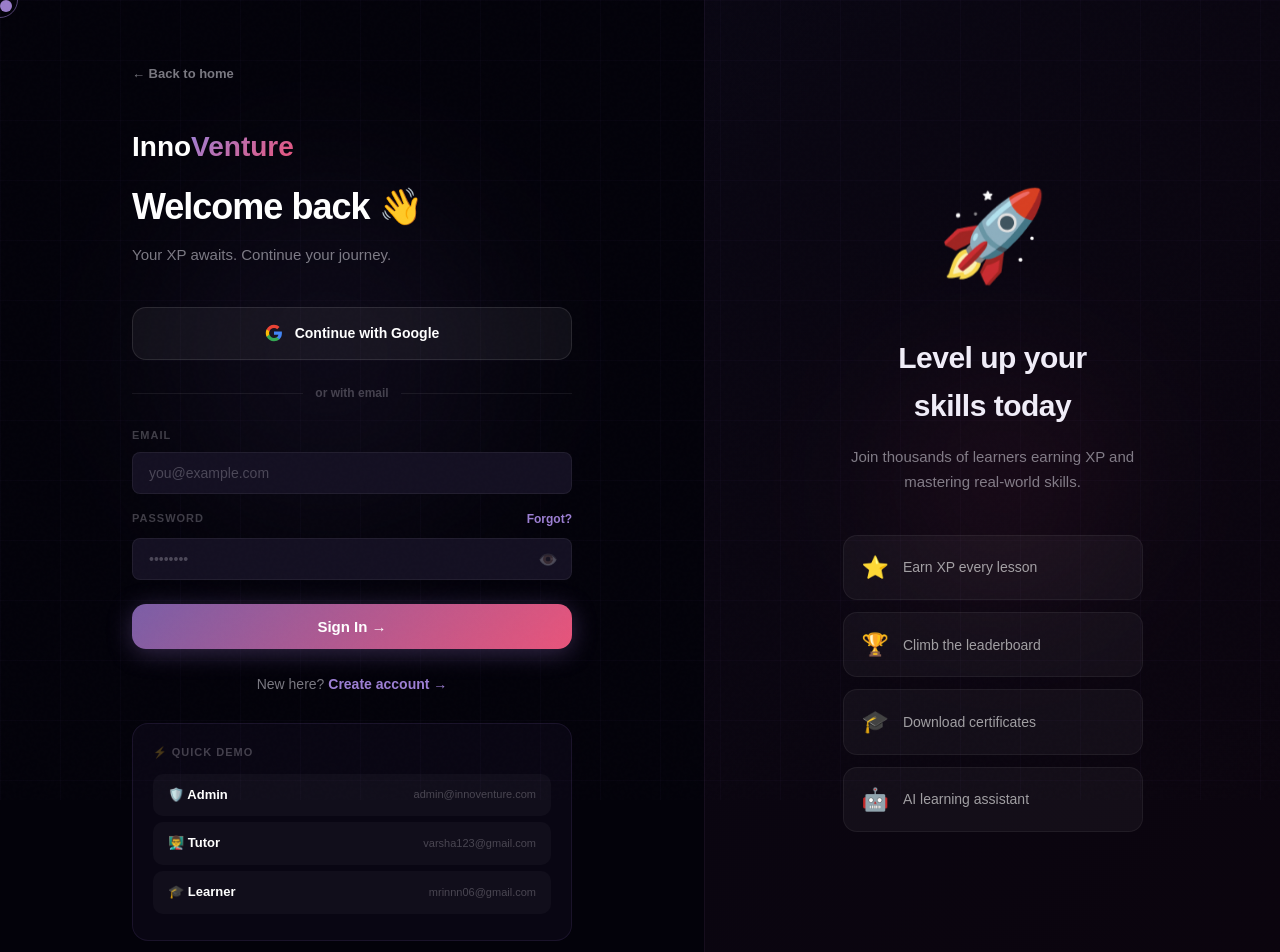
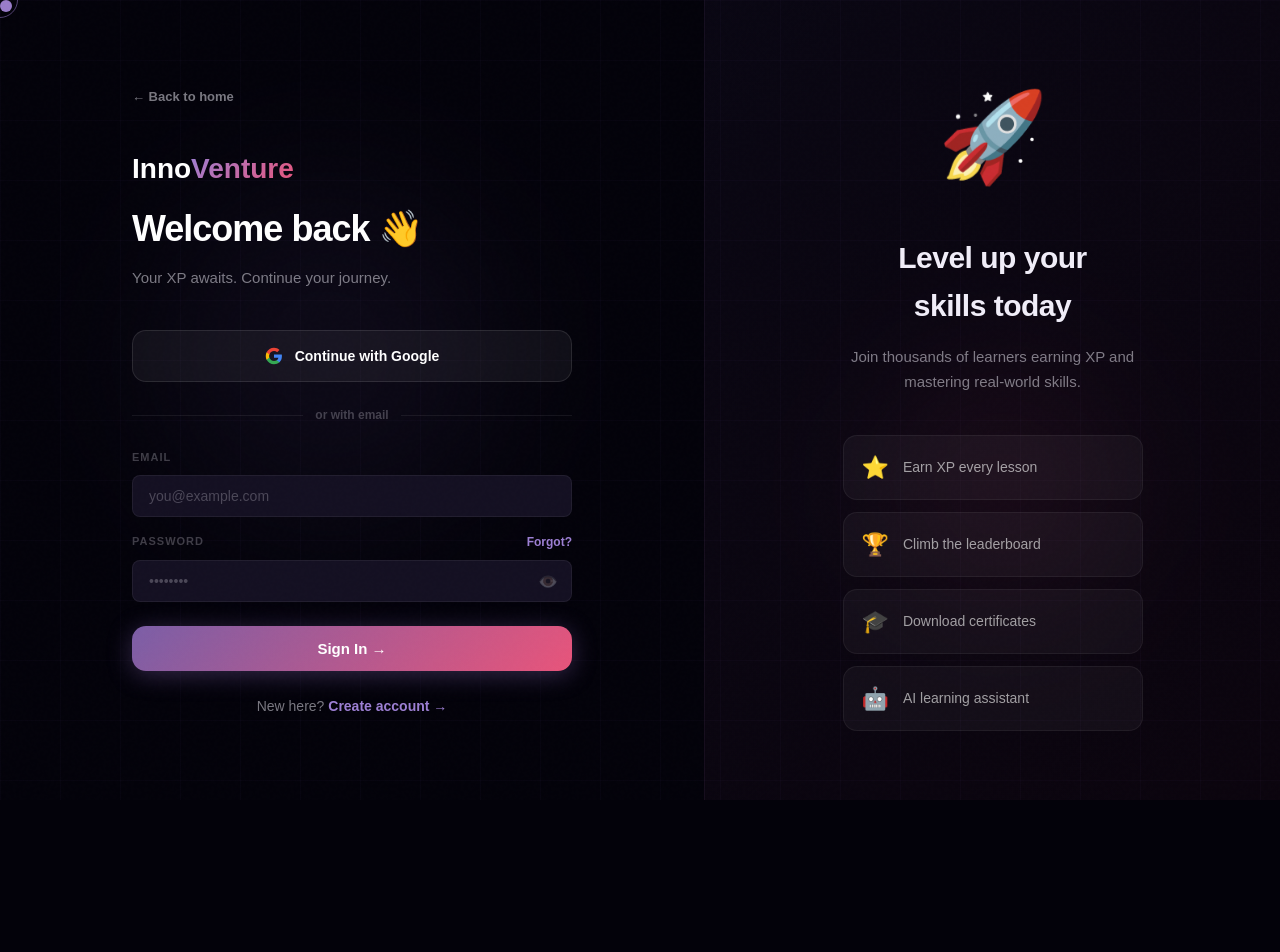
Before and after one commit to MrinmayeeWardekar/Inno, a React (Create React App) app in the folder frontend/: page /login in a window 1280 px wide. Shown: the top 952 px of the page. After the commit the page ends 800 px from the top, so only its background shows below. Built offline with nearby package versions, Linux system fonts and the light colour scheme; a web font is replaced by a local one.

Commit message:
fix login page remove demo credentials

```diff
--- a/frontend/src/pages/Login.js
+++ b/frontend/src/pages/Login.js
@@ -25,12 +25,6 @@
     }
     setLoading(false);
   };
-
-  const demos = [
-    { label: '🛡️ Admin', email: 'admin@innoventure.com', pass: 'Admin@123' },
-    { label: '👨‍🏫 Tutor', email: 'varsha123@gmail.com', pass: 'Varsha@123' },
-    { label: '🎓 Learner', email: 'mrinnn06@gmail.com', pass: 'Mrin@1234' },
-  ];
 
   return (
     <div style={{ minHeight: '100vh', background: 'var(--void)', display: 'flex', position: 'relative', overflow: 'hidden' }}>
@@ -101,20 +95,6 @@
           <p style={{ textAlign: 'center', marginTop: 24, fontSize: 14, color: 'var(--text-muted)' }}>
             New here? <Link to="/register" style={{ color: 'var(--violet-bright)', textDecoration: 'none', fontWeight: 700 }}>Create account →</Link>
           </p>
-
-          {/* Demo */}
-          <div style={{ marginTop: 28, padding: '20px', background: 'rgba(123,94,167,0.06)', border: '1px solid rgba(123,94,167,0.15)', borderRadius: 16 }}>
-            <div style={{ fontSize: 11, fontWeight: 700, color: 'var(--text-dim)', letterSpacing: 1, marginBottom: 12, textTransform: 'uppercase' }}>⚡ Quick Demo</div>
-            {demos.map((d, i) => (
-              <div key={i} onClick={() => { setEmail(d.email); setPassword(d.pass); }}
-                style={{ display: 'flex', justifyContent: 'space-between', alignItems: 'center', padding: '10px 14px', background: 'rgba(255,255,255,0.03)', borderRadius: 10, marginBottom: 6, fontSize: 13, cursor: 'pointer', border: '1px solid transparent', transition: 'all 0.2s' }}
-                onMouseEnter={e => { e.currentTarget.style.background = 'rgba(123,94,167,0.1)'; e.currentTarget.style.borderColor = 'rgba(123,94,167,0.3)'; }}
-                onMouseLeave={e => { e.currentTarget.style.background = 'rgba(255,255,255,0.03)'; e.currentTarget.style.borderColor = 'transparent'; }}>
-                <span style={{ fontWeight: 700, color: 'white' }}>{d.label}</span>
-                <span style={{ color: 'var(--text-dim)', fontSize: 11 }}>{d.email}</span>
-              </div>
-            ))}
-          </div>
         </div>
       </div>
 
```
